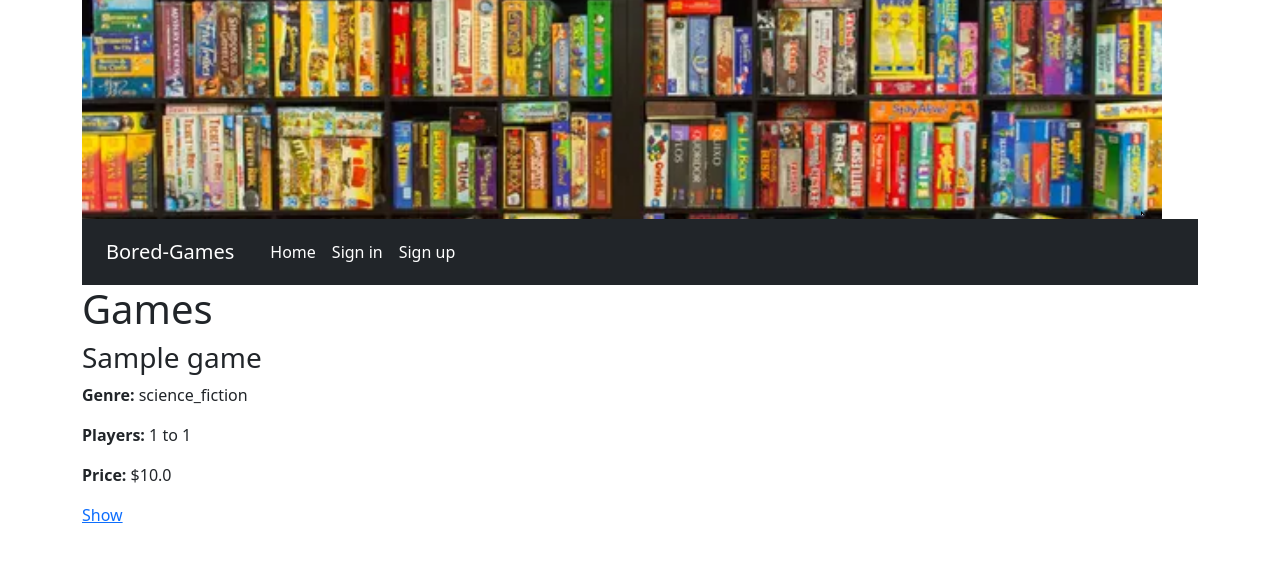
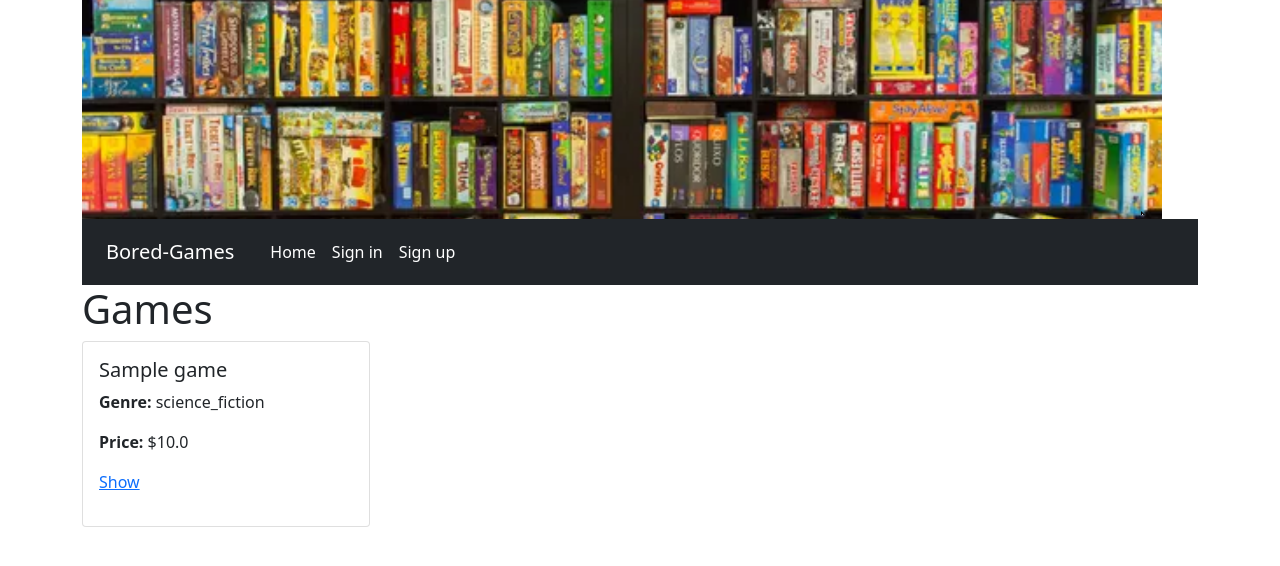
Before and after one commit to AnderDevitt/bored-gamesV2, a Rails app: page /games in a window 1280 px wide. Shown: the top 566 px of the page. Run offline with Rails 7, Linux system fonts and the light colour scheme; tables that the repository leaves empty hold one stand-in row (values such as "Sample post"); style sheets or scripts are compiled from the project's sources; some libraries are stand-ins or nearby versions.

Commit message:
added cards to game index view

```diff
--- a/app/controllers/games_controller.rb
+++ b/app/controllers/games_controller.rb
@@ -28,7 +28,7 @@ class GamesController < ApplicationController
     # @game = Game.new(name: game_params[:name], condition: game_params[:condition], minimum_players: game_params[:minimum_players], maximum_players: game_params[:maximum_players], price: game_params[:price], description: game_params[:description], genre: game_params[:genre], picture: game_params[:picture], user: current_user)
     begin
       game = current_user.games.create(game_params)
-      redirect_to games_path, notice: "#{game.name} was created successfully"
+      redirect_to game_path(game), notice: "#{game.name} was created successfully"
     rescue StandardError => e
       puts e.message
       redirect_to games_path, notice: "#{game.name} wasn't created"
--- a/app/views/games/index.html.erb
+++ b/app/views/games/index.html.erb
@@ -1,32 +1,30 @@
 
 <h1>Games</h1>
 
+<div class="row row-cols-1 row-cols-md-4 g-4">
   <% @games.each do |game| %>
+    <div class="col">
 
-  <h3>
-    <%= game.name %>
-  </h3>
-
+        <div class="card" style="width: 18rem;">
+          <div class="card-img-top" alt="Game main image">
             <% if game.picture.attached? %>
               <%= image_tag game.picture %>
             <% end %>
-  <p>
+          </div>
+          <div class="card-body">
+            <h5 class="card-title"><%= game.name %></h5>
+            <p class="card-text">
               <strong>Genre:</strong>
               <%= game.genre %>
             </p>
-
-  <p>
-    <strong>Players:</strong>
-    <%= game.minimum_players %> to <%= game.maximum_players %>
-  </p>
-
-  <p>
+            <p class="card-text">
               <strong>Price:</strong>
               $<%= game.price %>
             </p>
+            <p><%= link_to 'Show', game %></p>
+          </div>
 
-
-
-  <p><%= link_to 'Show', game %></p>
-
+      </div>
+    </div>
   <% end %>
+</div>
--- a/app/views/games/show.html.erb
+++ b/app/views/games/show.html.erb
@@ -5,7 +5,9 @@
   <%= @game.name %>
 </p>
 
-<%= image_tag @game.picture if @game.picture.attached? %>
+<% if @game.picture.attached? %>
+  <%= image_tag @game.picture %>
+<% end %>
 
 <p>
   <strong>Price:</strong>
```
Also changed, not shown: app/views/games/index.html copy.erb (added, +32 -0 lines). Lines whose indentation alone changed are shown as unchanged.
